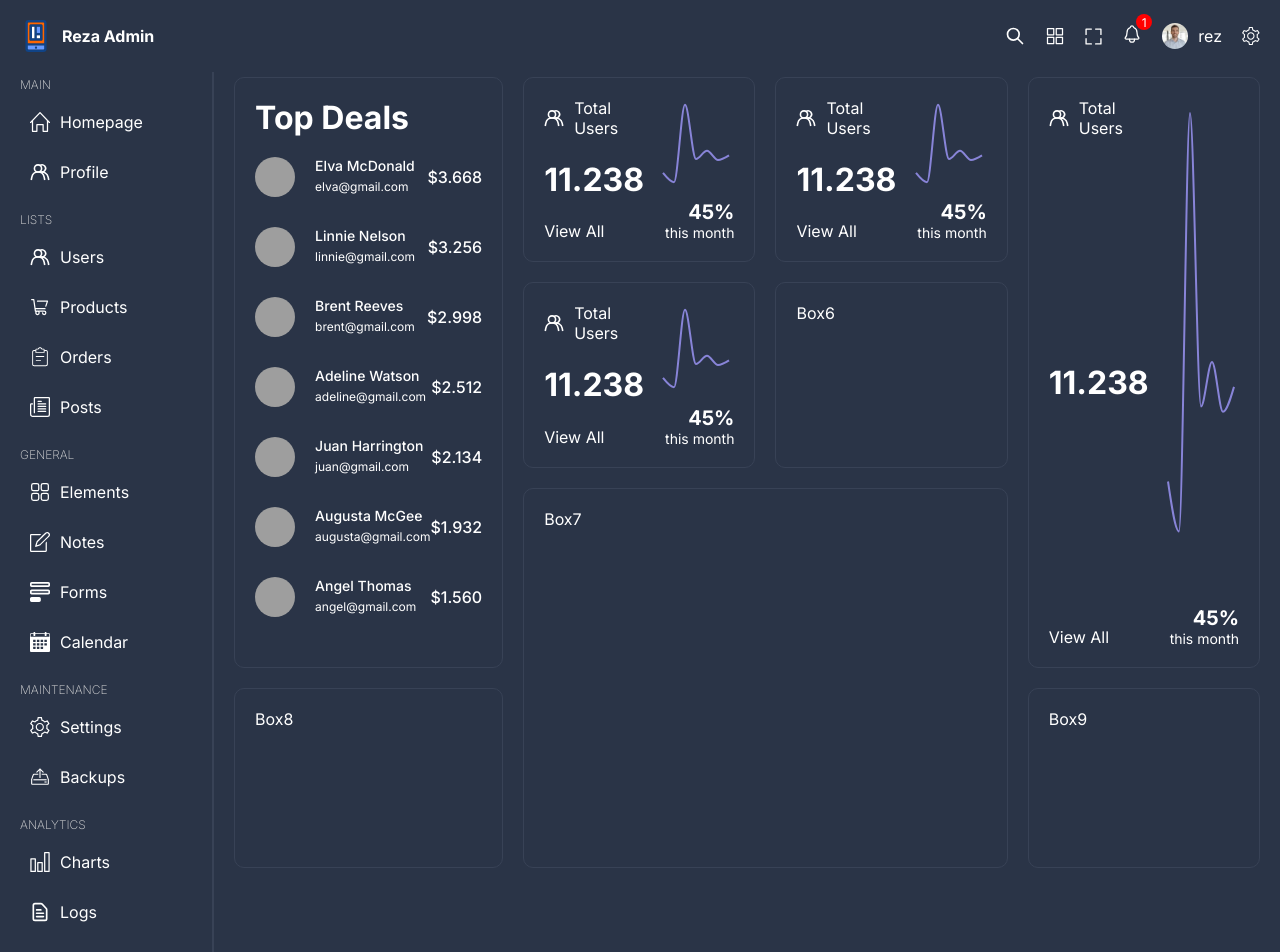
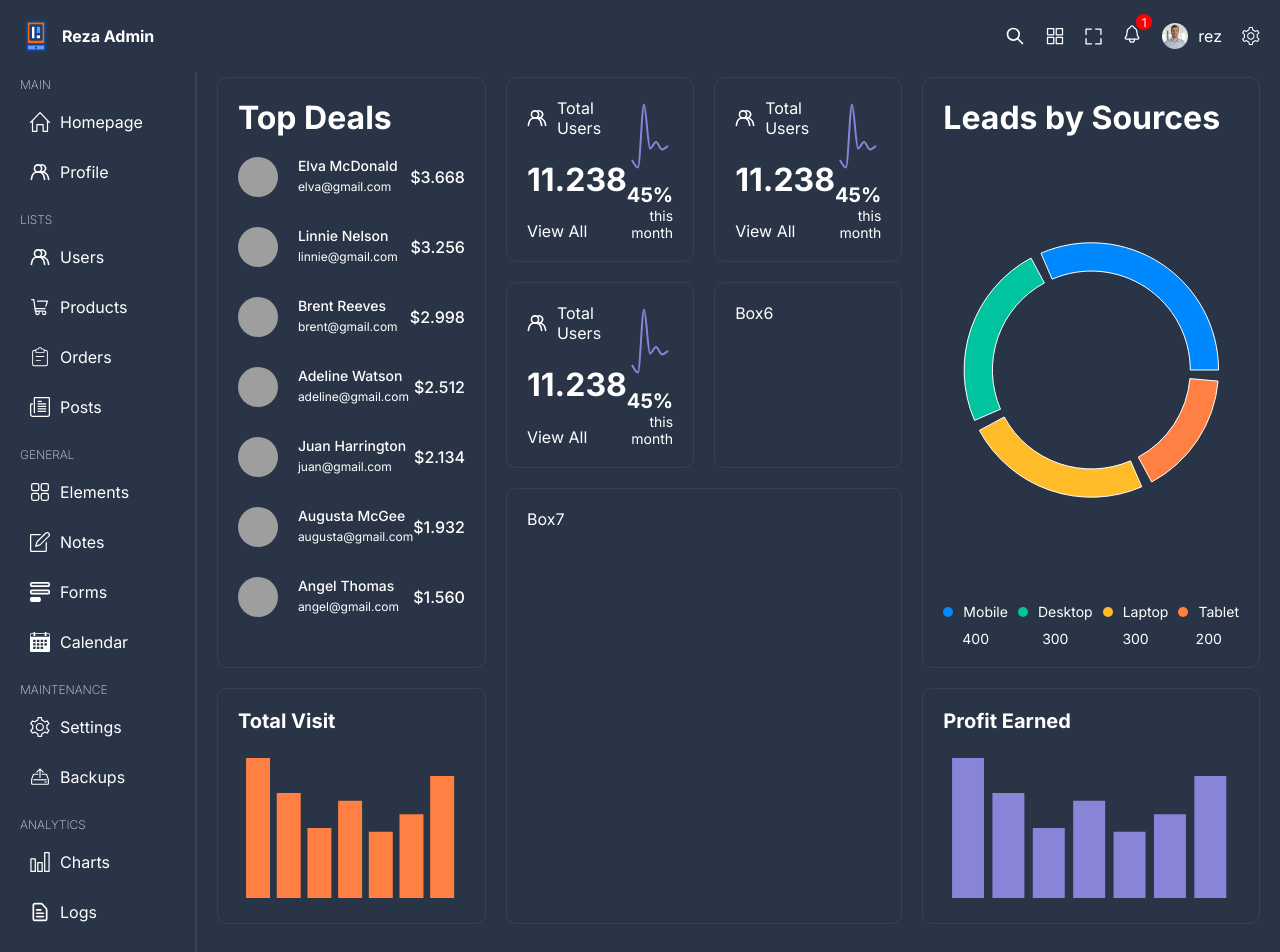
Before and after one commit to TheRezDev/Admin-Dash, a React (Vite) app: page / in a window 1280 px wide. Shown: the top 952 px of the page. Built offline with nearby package versions, Linux system fonts and the light colour scheme; grey boxes are pictures that could not be loaded.

Commit message:
feature/pie&bar charts

```diff
--- /dev/null
+++ b/src/components/barChartBox/barCahrtBox.tsx
@@ -0,0 +1,31 @@
+import { Bar, BarChart, ResponsiveContainer, Tooltip } from "recharts";
+import "./barChartBox.scss";
+
+type Props = {
+    title:string;
+    color:string;
+    dataKey:string;
+    chartData:object[];
+}
+
+const BarChartBox = (props: Props) => {
+    return (
+        <div className="barChartBox">
+            <h1>{props.title}</h1>
+            <div className="chart">
+            <ResponsiveContainer width="99%" height={150}>
+                <BarChart data={props.chartData}>
+                    <Bar dataKey={props.dataKey} fill={props.color} />
+                    <Tooltip
+                    contentStyle={{ background: "#2a3447" , borderRadius: "5px"}}
+                    labelStyle={{display: "none"}}
+                    cursor={{fill:"none"}}
+                    />
+                </BarChart>
+            </ResponsiveContainer>
+            </div>
+        </div>
+    );
+};
+
+export default BarChartBox;
--- /dev/null
+++ b/src/components/barChartBox/barChartBox.scss
@@ -0,0 +1,9 @@
+.barChartBox{
+    width: 100%;
+    height: 100%;
+
+    h1{
+        font-size: 20px;
+        margin-bottom: 20px;
+    }
+}
--- /dev/null
+++ b/src/components/pieChartBox/PieChartBox.tsx
@@ -0,0 +1,52 @@
+import { Cell, Pie, PieChart, ResponsiveContainer, Tooltip } from "recharts";
+import "./pieChartBox.scss";
+
+const data = [
+    {name: "Mobile", value: 400, color: "#0088fe" },
+    {name: "Desktop", value: 300, color: "#00c49f" },
+    {name: "Laptop", value: 300, color: "#ffbb28" },
+    {name: "Tablet", value: 200, color: "#ff8042" },
+];
+
+const PieChartBox = () => {
+    return (
+
+        <div className="pieChartBox">
+            <h1>Leads by Sources</h1>
+            <div className="chart">
+                <ResponsiveContainer width="99%" height={300}>
+                <PieChart>
+                    <Tooltip
+                        contentStyle={{background:"white", borderRadius:"5px"}}
+                    />
+        <Pie
+          data={data}
+          innerRadius={"70%"}
+          outerRadius={"90%"}
+          paddingAngle={5}
+          dataKey="value"
+        >
+          {data.map((item) => (
+            <Cell key={item.name} fill={item.color} />
+          ))}
+        </Pie>
+      </PieChart>
+                </ResponsiveContainer>
+            </div>
+            <div className="options">
+                {
+                    data.map(item => (
+                        <div className="option" key={item.name}>
+                            <div className="title">
+                                <div className="dot" style={{background: item.color}}/>
+                                <span>{item.name}</span>
+                            </div>
+                            <span>{item.value}</span>
+                        </div>
+                    ))}
+            </div>
+        </div>
+     );
+}
+
+export default PieChartBox;
--- /dev/null
+++ b/src/components/pieChartBox/pieChartBox.scss
@@ -0,0 +1,41 @@
+.pieChartBox{
+    height: 100%;
+    display: flex;
+    flex-direction: column;
+    justify-content: space-between;
+
+    .chart{
+        display: flex;
+        align-items: center;
+        justify-content: center;
+        width: 100%;
+        height: 100%;
+    }
+
+    .options{
+        display: flex;
+        justify-content: space-between;
+        gap: 10px;
+        font-size: 14px;
+
+        .option{
+            display: flex;
+            flex-direction: column;
+            gap: 10px;
+            align-items: center;
+
+            .title{
+            display: flex;
+            gap: 10px;
+            align-items: center;
+
+            .dot{
+                width: 10px;
+                height: 10px;
+                border-radius: 50%;
+            }
+        }
+        }
+
+    }
+}
--- a/src/pages/home/Home.tsx
+++ b/src/pages/home/Home.tsx
@@ -1,5 +1,8 @@
+import BarChartBox from '../../components/barChartBox/barCahrtBox';
 import ChartBox from '../../components/chartBox/ChartBox';
+import PieChartBox from '../../components/pieChartBox/PieChartBox';
 import TopBox from '../../components/topBox/TopBox';
+import { barChartBoxRevenue, barChartBoxVisit } from '../../data';
 import './home.scss';
 const Home = () => {
     return (
@@ -9,12 +12,12 @@ const Home = () => {
         </div>
         <div className="box box2"><ChartBox/></div>
         <div className="box box3"><ChartBox/></div>
-        <div className="box box4"><ChartBox/></div>
+        <div className="box box4"><PieChartBox/></div>
         <div className="box box5"><ChartBox/></div>
         <div className="box box6">Box6</div>
         <div className="box box7">Box7</div>
-        <div className="box box8">Box8</div>
-        <div className="box box9">Box9</div>
+        <div className="box box8"><BarChartBox {...barChartBoxVisit}/></div>
+        <div className="box box9"><BarChartBox {...barChartBoxRevenue}/></div>
     </div>
     );
 };
```
